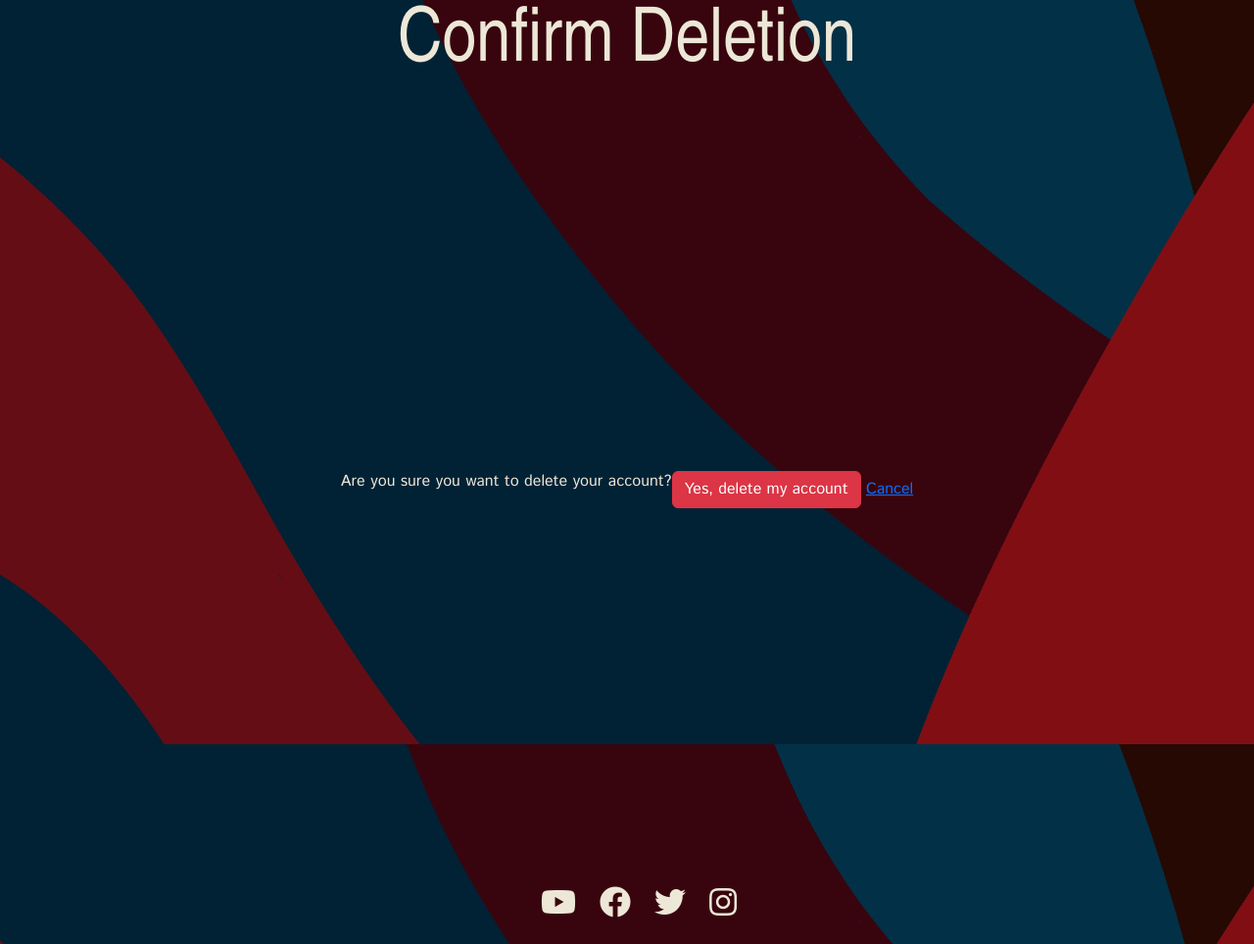
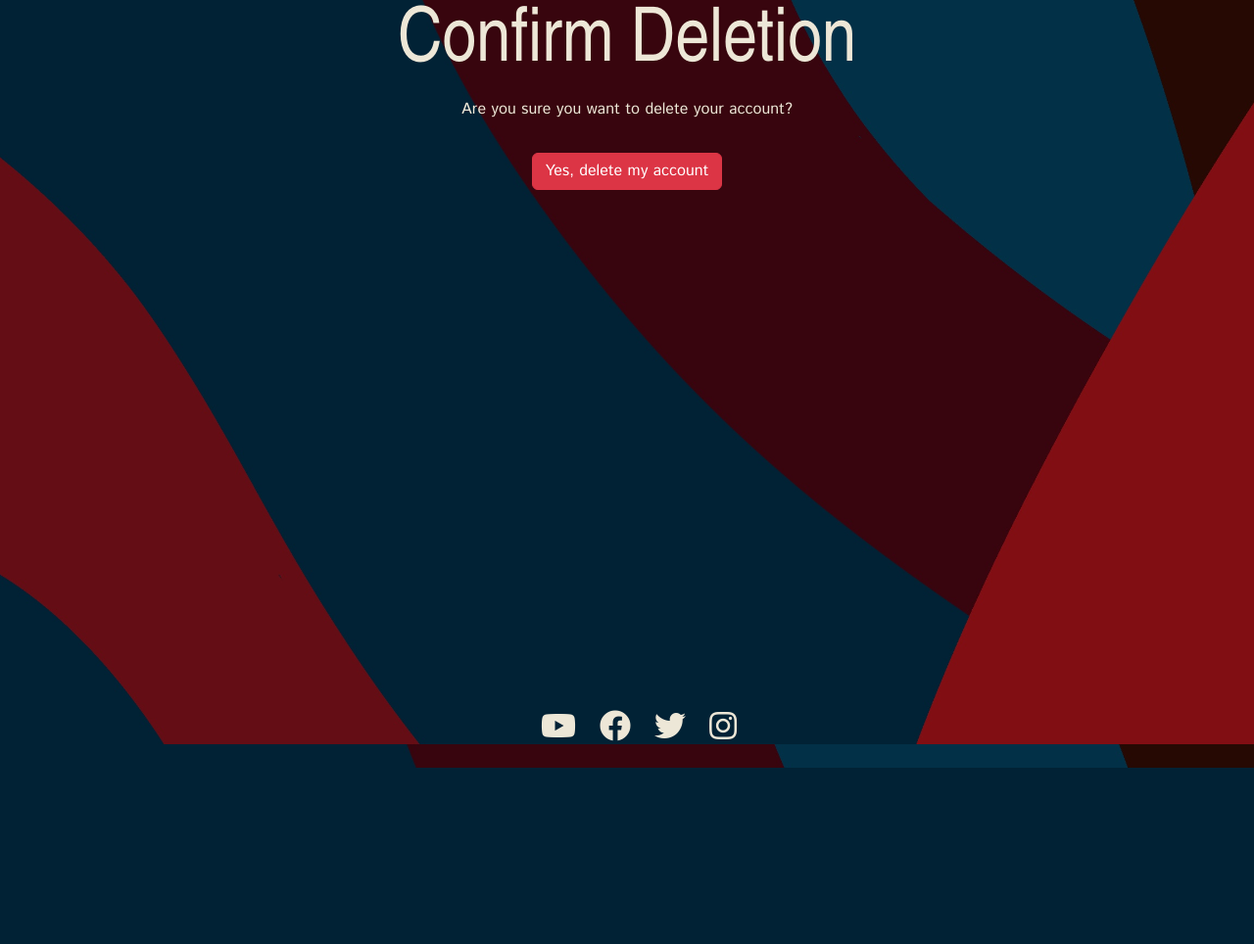
Before and after one commit to LukeThornton92/Milestone-Project-3-DATEVAULT, a Flask app: page /delete_user_confirm in a window 1280 px wide. Shown: the part 40-1004 px from the top of the page at 98% size. After the commit the page ends 824 px from the top, so only its background shows below. Run offline with Flask 3, Linux system fonts and the light colour scheme; the visitor is signed in with stand-in values (Sample User, id 1); some web fonts are replaced.

Commit message:
fix: delete user page now better

```diff
--- a/datevault/routes.py
+++ b/datevault/routes.py
@@ -388,3 +388,10 @@ def your_saved_dates():
     per_page = 9  # Display 9 dates per page
     all_dates = Date.query.filter_by(owner_id=session.get('user_id')).paginate(page=page, per_page=per_page)  # Paginate the query for the logged-in user
     return render_template('your_saved_dates.html', all_dates=all_dates)  # Ensure your template name is correct
+
+@app.route("/404")
+def home():
+    '''
+    Creates the 404 page
+    '''
+    return render_template("404.html")
--- a/datevault/templates/delete_user.html
+++ b/datevault/templates/delete_user.html
@@ -1,16 +1,15 @@
 {% extends "base.html" %} {% block content %}
 <h1>Confirm Deletion</h1>
-<div class="container">
-  <div class="row" style="height: 100vh">
-    <div class="col d-flex align-items-center justify-content-center">
-      <p>Are you sure you want to delete your account?</p>
-      <form method="POST" action="{{ url_for('confirm_delete_user') }}">
-        <button type="submit" class="btn btn-danger">
-          Yes, delete my account
-        </button>
-        <a href="{{ url_for('home') }}">Cancel</a>
-      </form>
-    </div>
+<div class="container d-flex justify-content-center align-items-center">
+  <div class="text-center">
+    <p>Are you sure you want to delete your account?</p>
+    <!-- Message on the first line -->
+    <form method="POST" action="{{ url_for('confirm_delete_user') }}">
+      <button type="submit" class="btn btn-danger mt-3">
+        <!-- Add margin-top for spacing -->
+        Yes, delete my account
+      </button>
+    </form>
   </div>
 </div>
 {% endblock %}
```
